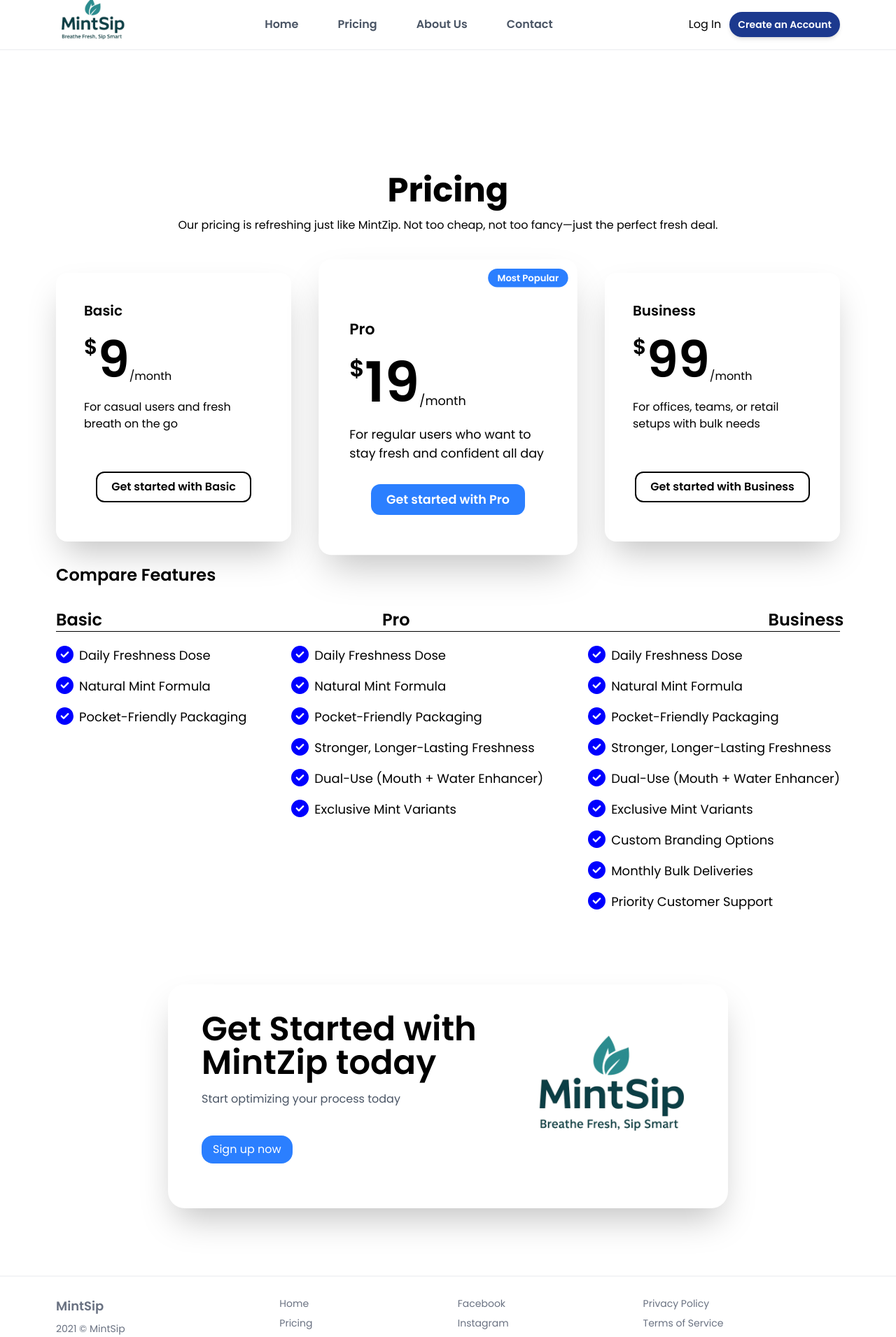
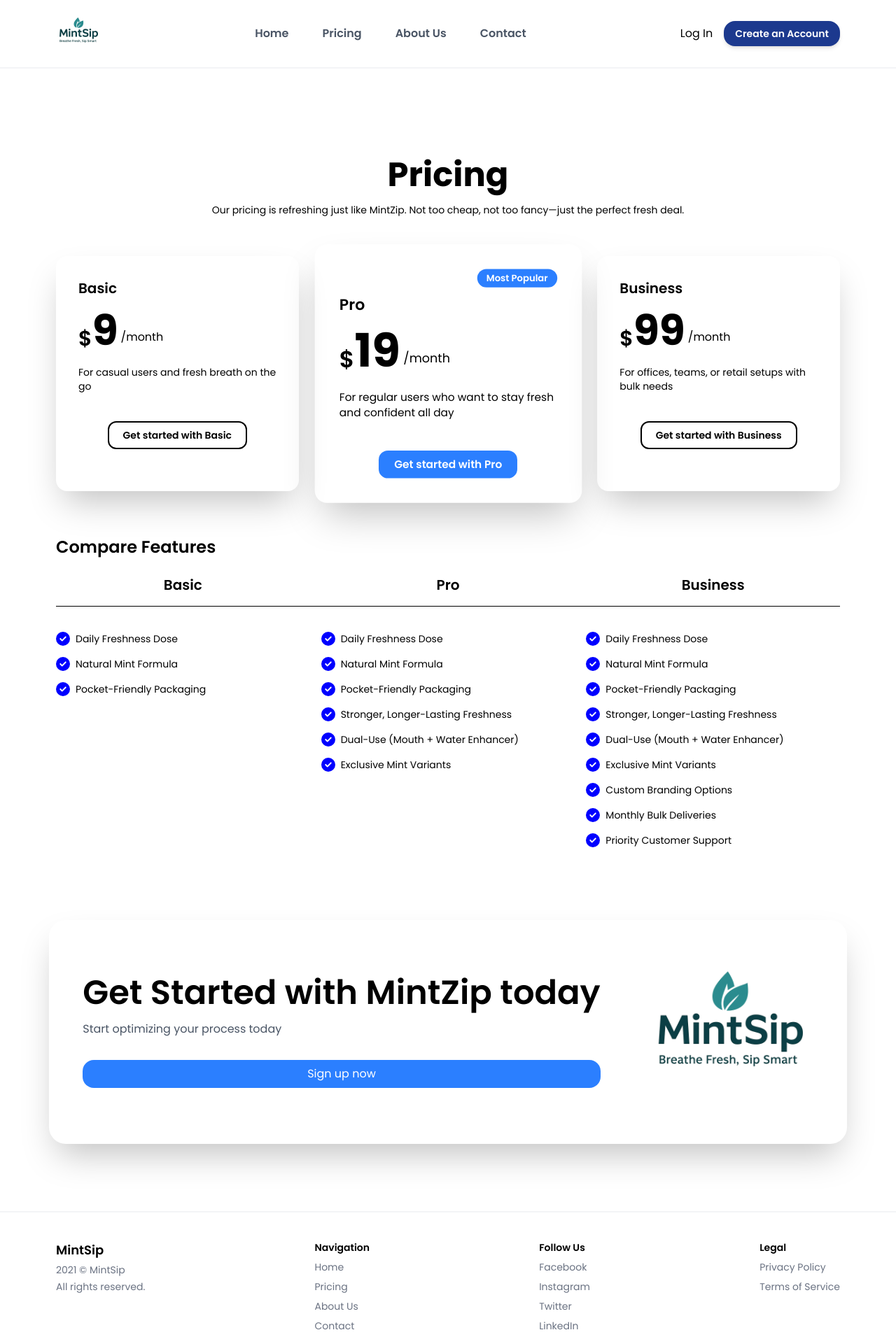
Before and after one commit to M-Juss/React-Tailwind-Website, a React (Vite) app: page /pricing in a window 1280 px wide. Shown: the top 1911 px of the page at 70% size. Built offline with nearby package versions, Linux system fonts and the light colour scheme.

Commit message:
Fix the website layout and make it responsive

```diff
--- a/src/components/Footer.jsx
+++ b/src/components/Footer.jsx
@@ -1,37 +1,49 @@
-import React from 'react'
-import { Link } from 'react-router-dom'
+import React from 'react';
+import { Link } from 'react-router-dom';
 
 const Footer = () => {
   return (
-    <div className='min-w-screen h-32 border-gray-100 border-t-2 flex px-20 mt-24 pt-7  text-gray-500 text-sm space-x-48 pb-36'>
+    <footer>
+        <div className="w-full border-t-2 border-gray-100 mt-24 pt-10 pb-10 px-6 md:px-12 lg:px-20 bg-white text-gray-500 text-sm">
+      <div className="flex flex-col md:flex-row md:justify-between md:items-start space-y-10 md:space-y-0">
 
-        <div className='flex-col'>
-            <h1 className='pb-2 text-lg font-semibold'>MintSip</h1>
-            <h1>2021 © MintSip</h1>
-            <h1>All rights reserved.</h1>
+        {/* Logo and copyright */}
+        <div className="flex flex-col space-y-1">
+          <h1 className="text-lg font-semibold text-black">MintSip</h1>
+          <p>2021 © MintSip</p>
+          <p>All rights reserved.</p>
         </div>
 
-        <div className='flex-col'>
-            <h1 className='pb-2'><Link to="/">Home</Link></h1>
-            <h1 className='pb-2'><Link to="/pricing">Pricing</Link></h1>
-            <h1 className='pb-2'><Link to="/about">About Us</Link></h1>
-            <h1><Link to="/contact">Contact</Link></h1>
+        {/* Navigation Links */}
+        <div className="flex flex-col space-y-2">
+          <h1 className="font-semibold text-black">Navigation</h1>
+          <Link to="/" className="hover:text-blue-600">Home</Link>
+          <Link to="/pricing" className="hover:text-blue-600">Pricing</Link>
+          <Link to="/about" className="hover:text-blue-600">About Us</Link>
+          <Link to="/contact" className="hover:text-blue-600">Contact</Link>
         </div>
 
-        <div className='flex-col'>
-            <h1 className='pb-2'>Facebook</h1>
-            <h1 className='pb-2'>Instagram</h1>
-            <h1 className='pb-2'>Twitter</h1>
-            <h1>LinkedIn</h1>
+        {/* Social Media */}
+        <div className="flex flex-col space-y-2">
+          <h1 className="font-semibold text-black">Follow Us</h1>
+          <p className="hover:text-blue-600 cursor-pointer">Facebook</p>
+          <p className="hover:text-blue-600 cursor-pointer">Instagram</p>
+          <p className="hover:text-blue-600 cursor-pointer">Twitter</p>
+          <p className="hover:text-blue-600 cursor-pointer">LinkedIn</p>
         </div>
 
-        <div className='flex-col'>
-            <h1 className='pb-2'>Privacy Policy</h1>
-            <h1>Terms of Service</h1>
+        {/* Legal */}
+        <div className="flex flex-col space-y-2">
+          <h1 className="font-semibold text-black">Legal</h1>
+          <p className="hover:text-blue-600 cursor-pointer">Privacy Policy</p>
+          <p className="hover:text-blue-600 cursor-pointer">Terms of Service</p>
         </div>
+      </div>
+    </div>
 
-    </div>
-  )
-}
+    </footer>
 
-export default Footer
+  );
+};
+
+export default Footer;
--- a/src/components/GetStarted.jsx
+++ b/src/components/GetStarted.jsx
@@ -1,18 +1,23 @@
-import React from 'react'
+import React from 'react';
 
 const GetStarted = () => {
   return (
-    <div className='flex h-fit w-fit rounded-3xl shadow-2xl mt-24 mx-auto px-12 py-10 space-x-16'>
-        <div className='flex-col '>
-            <h1 className='font-semibold text-5xl w-100 pb-4'>Get Started with MintZip today</h1>
-            <h1 className='text-gray-600 pb-10'>Start optimizing your process today</h1>
-            <button className='py-2 px-4 bg-blue-500 rounded-2xl text-white'> Sign up now</button>
-        </div>
-        <div className=''>
-            <img src=".\image\mainLogo.png" alt="MintZip-Logo" className='size-60' />
-        </div>
+    <div className="flex flex-col md:flex-row items-center justify-between rounded-3xl shadow-2xl mt-24 mx-auto px-6 md:px-12 py-10 space-y-10 md:space-y-0 md:space-x-16 max-w-6xl bg-white">
+      {/* Text Section */}
+      <div className="flex flex-col text-center md:text-left">
+        <h1 className="font-semibold text-3xl sm:text-4xl md:text-5xl w-full pb-4">Get Started with MintZip today</h1>
+        <p className="text-gray-600 pb-8">Start optimizing your process today</p>
+        <button className="py-2 px-6 bg-blue-500 rounded-2xl text-white hover:bg-blue-600 transition duration-300">
+          Sign up now
+        </button>
+      </div>
+
+      {/* Image Section */}
+      <div className="flex justify-center">
+        <img src="./image/mainLogo.png" alt="MintZip-Logo" className="w-40 sm:w-48 md:w-60" />
+      </div>
     </div>
-  )
-}
+  );
+};
 
-export default GetStarted
+export default GetStarted;
--- a/src/components/NavBar.jsx
+++ b/src/components/NavBar.jsx
@@ -1,24 +1,54 @@
-import React from 'react';
+import React, { useState } from 'react';
 import { Link } from 'react-router-dom';
+import { FaBars, FaTimes } from 'react-icons/fa';
 
 const NavBar = () => {
+  const [menuOpen, setMenuOpen] = useState(false);
+
   return (
-    <div className='border-b-2 border-b-gray-100 h-18 w-screen flex px-20 items-center space-x-3.5 justify-between'>
-          <img src=".\image\mainLogo.png" alt="MintZip-Logo" className='h-26' />
-          <nav>
-            <ul className='flex space-x-14 justify-between text-gray-600 font-semibold'>
-              <li className=' hover:text-blue-600'><Link to="/">Home</Link></li>
-              <li className=' hover:text-blue-600'><Link to="/pricing">Pricing</Link></li>
-              <li className=' hover:text-blue-600'><Link to="/about">About Us</Link></li>
-              <li className=' hover:text-blue-600'><Link to="/contact">Contact</Link></li>
-            </ul>
-          </nav>
-          <div className='flex space-x-3 items-center'>
-            <h1 className=' hover:text-blue-600'>Log In</h1>
-            <button className='py-2 px-3 bg-blue-900 rounded-4xl text-white font-semibold text-sm hover:bg-blue-600 transition-all duration-300 transform hover:scale-105 shadow-md '>Create an Account</button>
-          </div>
+    <nav>
+          <div className='border-b-2 border-b-gray-100 w-full px-6 md:px-10 lg:px-20 py-4 flex items-center justify-between relative'>
+      {/* Logo */}
+      <img src='./image/mainLogo.png' alt='MintZip-Logo' className='h-12 md:h-16' />
+
+      {/* Desktop Nav */}
+      <nav className='hidden lg:flex space-x-12 text-gray-600 font-semibold'>
+        <Link to="/" className='hover:text-blue-600'>Home</Link>
+        <Link to="/pricing" className='hover:text-blue-600'>Pricing</Link>
+        <Link to="/about" className='hover:text-blue-600'>About Us</Link>
+        <Link to="/contact" className='hover:text-blue-600'>Contact</Link>
+      </nav>
+
+      {/* Action buttons (Log in / Create Account) */}
+      <div className='hidden lg:flex space-x-4 items-center'>
+        <span className='hover:text-blue-600 cursor-pointer'>Log In</span>
+        <button className='py-2 px-4 bg-blue-900 rounded-2xl text-white text-sm font-semibold hover:bg-blue-600 transition duration-300 transform hover:scale-105 shadow-md'>
+          Create an Account
+        </button>
       </div>
-  )
-}
 
-export default NavBar
+      {/* Mobile Menu Button */}
+      <button className='lg:hidden text-2xl text-gray-700' onClick={() => setMenuOpen(!menuOpen)}>
+        {menuOpen ? <FaTimes /> : <FaBars />}
+      </button>
+
+      {/* Mobile Dropdown Menu */}
+      {menuOpen && (
+        <div className='absolute top-full left-0 w-full bg-white z-10 flex flex-col items-center space-y-4 py-6 border-t border-gray-200 shadow-md lg:hidden'>
+          <Link to="/" className='hover:text-blue-600' onClick={() => setMenuOpen(false)}>Home</Link>
+          <Link to="/pricing" className='hover:text-blue-600' onClick={() => setMenuOpen(false)}>Pricing</Link>
+          <Link to="/about" className='hover:text-blue-600' onClick={() => setMenuOpen(false)}>About Us</Link>
+          <Link to="/contact" className='hover:text-blue-600' onClick={() => setMenuOpen(false)}>Contact</Link>
+          <span className='hover:text-blue-600'>Log In</span>
+          <button className='py-2 px-4 bg-blue-900 rounded-2xl text-white text-sm font-semibold hover:bg-blue-600 transition duration-300 transform hover:scale-105 shadow-md'>
+            Create an Account
+          </button>
+        </div>
+      )}
+    </div>
+    </nav>
+
+  );
+};
+
+export default NavBar;
--- a/src/pages/About.jsx
+++ b/src/pages/About.jsx
@@ -4,64 +4,75 @@ import Footer from '../components/Footer';
 
 const About = () => {
   return (
-    <div className='bg-white min-h-screen min-w-screen flex-col'>
-      <NavBar/>
+    <div className='bg-white min-h-screen flex flex-col'>
+      <NavBar />
 
-     <div className='pt-30 pb-32 px-20'>
-        <h1 className='text-center text-5xl font-bold pb-3.5'>About Us</h1>
-        <h2 className=' text-center text-md px-52'>At MintZip, we believe that freshness isn’t just a feeling—it’s a lifestyle. Born out of the desire to combine hydration with instant oral freshness, we created a product that’s convenient, natural, and confidence-boosting.</h2>
-        <img src=".\image\mainLogo.png" alt="MintZip-Logo" className='h-96 mx-auto px-96 mb-20'/>
+      {/* About Section */}
+      <div className='pt-20 pb-16 px-6 md:px-20'>
+        <h1 className='text-center text-4xl md:text-5xl font-bold pb-4'>About Us</h1>
+        <p className='text-center text-sm md:text-base max-w-4xl mx-auto pb-10'>
+          At MintZip, we believe that freshness isn’t just a feeling—it’s a lifestyle. Born out of the desire to combine hydration with instant oral freshness, we created a product that’s convenient, natural, and confidence-boosting.
+        </p>
+        <img
+          src="/image/mainLogo.png"
+          alt="MintZip Logo"
+          className='h-auto max-h-80 mx-auto mb-16'
+        />
 
-        <h1 className='text-center text-5xl font-bold pb-3.5'>Our Mission</h1>
-        <h2 className=' text-center text-md px-52'>At MintZip, our mission is to empower people to feel confident, refreshed, and ready—anytime, anywhere. We aim to revolutionize the way freshness is experienced by combining hydration and breath care in one smart, natural solution. Through innovation, quality ingredients, and thoughtful design, we strive to make freshness accessible, convenient, and always on-the-go.</h2>
+        {/* Mission Section */}
+        <h1 className='text-center text-4xl md:text-5xl font-bold pb-4'>Our Mission</h1>
+        <p className='text-center text-sm md:text-base max-w-4xl mx-auto'>
+          At MintZip, our mission is to empower people to feel confident, refreshed, and ready—anytime, anywhere. We aim to revolutionize the way freshness is experienced by combining hydration and breath care in one smart, natural solution. Through innovation, quality ingredients, and thoughtful design, we strive to make freshness accessible, convenient, and always on-the-go.
+        </p>
       </div>
 
-      <div className='flex px-60 justify-center h-fit space-x-100'>
-        <h1 className='text-5xl font-semibold w-3 pt-16'>Breathe Fresh. Sip Smart. Live Confident.</h1>
-        <img src=".\image\MintZip-Bottle.jpg" alt="MinzZip-bottle" className='h-96' />
+      {/* Tagline Section */}
+      <div className='flex flex-col-reverse lg:flex-row items-center justify-center gap-15 px-6 md:px-20 py-16'>
+        <h1 className='text-3xl md:text-4xl font-semibold text-center lg:text-left max-w-4xl'>
+          Breathe Fresh. Sip Smart. Live Confident.
+        </h1>
+        <img
+          src="/image/MintZip-Bottle.jpg"
+          alt="MintZip bottle"
+          className='h-auto max-h-96 object-contain'
+        />
       </div>
 
-      <div className='pt-44 pb-10 px-20'>
-        <h1 className='text-center text-5xl font-bold pb-3.5'>Team</h1>
-        <h2 className=' text-center text-md px-52'>Meet the people behind our magical product</h2>
+      {/* Team Section */}
+      <div className='pt-24 pb-10 px-6 md:px-20'>
+        <h1 className='text-center text-4xl md:text-5xl font-bold pb-3.5'>Team</h1>
+        <p className='text-center text-sm md:text-base max-w-2xl mx-auto'>
+          Meet the people behind our magical product
+        </p>
       </div>
 
-    <div className='flex px-20 justify-center'>
-      <div className='flex-col w-40'>
-        <img src=".\image\Ceo.jpg" alt="Ceo-image" className='h-28 mx-auto '/>
-        <h1 className='text-center'>Chief Executive Officer</h1>
+      {/* Team Grid */}
+      <div className='grid grid-cols-2 md:grid-cols-3 lg:grid-cols-5 gap-8 px-6 md:px-20 pb-24 text-center'>
+        <div>
+          <img src="/image/Ceo.jpg" alt="CEO" className='h-28 mx-auto mb-2 rounded-full object-cover' />
+          <h2 className='text-sm font-medium'>Chief Executive Officer</h2>
         </div>
-
-      <div className='flex-col w-40'>
-        <img src=".\image\Sr-Dev.jpg" alt="Sr.Dev-image" className='h-28 mx-auto '/>
-        <h1 className='text-center'>Senior Developer</h1>
+        <div>
+          <img src="/image/Sr-Dev.jpg" alt="Senior Developer" className='h-28 mx-auto mb-2 rounded-full object-cover' />
+          <h2 className='text-sm font-medium'>Senior Developer</h2>
         </div>
-
-      <div className='flex-col w-40'>
-        <img src=".\image\QaTester.jpg" alt="Sr.Dev-image" className='h-28 mx-auto '/>
-        <h1 className='text-center'>QA Tester</h1>
+        <div>
+          <img src="/image/QaTester.jpg" alt="QA Tester" className='h-28 mx-auto mb-2 rounded-full object-cover' />
+          <h2 className='text-sm font-medium'>QA Tester</h2>
         </div>
-
+        <div>
+          <img src="/image/Front-End.jpg" alt="Front-end" className='h-28 mx-auto mb-2 rounded-full object-cover' />
+          <h2 className='text-sm font-medium'>Front-end Developer</h2>
         </div>
-
-    <div className='flex px-20 justify-center'>
-      <div className='flex px-20 pt-5'>
-        <div className='flex-col w-40'>
-          <img src=".\image\Front-End.jpg" alt="Front-End-image" className='h-28 mx-auto '/>
-          <h1 className='text-center'>Front-end Developer</h1>
-        </div>
-
-        <div className='flex-col w-40'>
-          <img src=".\image\Back-End.jpg" alt="Back-End-image" className='h-28 mx-auto '/>
-          <h1 className='text-center'>Back-end Developer</h1>
-        </div>
+        <div>
+          <img src="/image/Back-End.jpg" alt="Back-end" className='h-28 mx-auto mb-2 rounded-full object-cover' />
+          <h2 className='text-sm font-medium'>Back-end Developer</h2>
         </div>
       </div>
 
       <Footer />
     </div>
+  );
+};
 
-  )
-}
-
-export default About
+export default About;
--- a/src/pages/Contact.jsx
+++ b/src/pages/Contact.jsx
@@ -8,7 +8,7 @@ const Contact = () => {
     <div className='flex-col bg-white h-screen min-w-screen'>
       <NavBar/>
 
-      <div className='flex space-x-30 h-fit'>
+      <div className='flex md space-x-30 h-fit'>
         <div>
           <img src=".\image\MintZip-Design.png" alt="" className='size-170 w-200' />
         </div>
--- a/src/pages/Pricing.jsx
+++ b/src/pages/Pricing.jsx
@@ -1,139 +1,104 @@
-import React from 'react'
-import NavBar from '../components/NavBar'
+import React from 'react';
+import NavBar from '../components/NavBar';
 import { FaCircleCheck } from "react-icons/fa6";
 import Footer from '../components/Footer';
 import GetStarted from '../components/GetStarted';
 
 const Pricing = () => {
-
-
-const basic = ["Daily Freshness Dose", "Natural Mint Formula", "Pocket-Friendly Packaging"];
-const pro = [...basic, "Stronger, Longer-Lasting Freshness", "Dual-Use (Mouth + Water Enhancer)", "Exclusive Mint Variants"];
-const business = [...pro, "Custom Branding Options", "Monthly Bulk Deliveries", "Priority Customer Support"];
-
+  const basic = ["Daily Freshness Dose", "Natural Mint Formula", "Pocket-Friendly Packaging"];
+  const pro = [...basic, "Stronger, Longer-Lasting Freshness", "Dual-Use (Mouth + Water Enhancer)", "Exclusive Mint Variants"];
+  const business = [...pro, "Custom Branding Options", "Monthly Bulk Deliveries", "Priority Customer Support"];
 
   return (
-    <div className='min-h-screen min-w-screen bg-white flex-col'>
-      <NavBar/>
+    <div className='min-h-screen w-full bg-white flex flex-col'>
+      <NavBar />
 
-      <div className='pt-44 pb-14 px-20'>
-        <h1 className='text-center text-5xl font-bold pb-3.5'>Pricing</h1>
-        <h2 className=' text-center text-md'>Our pricing is refreshing just like MintZip. Not too cheap, not too fancy—just the perfect fresh deal.</h2>
+      {/* Header */}
+      <div className='pt-32 pb-14 px-6 md:px-20'>
+        <h1 className='text-center text-4xl md:text-5xl font-bold pb-4'>Pricing</h1>
+        <h2 className='text-center text-sm md:text-md'>Our pricing is refreshing just like MintZip. Not too cheap, not too fancy—just the perfect fresh deal.</h2>
       </div>
 
-      <div className='flex justify-between px-20 space-x-14'>
-        <div className='flex-1 h-96 shadow-2xl rounded-2xl transition-all duration-300 transform hover:scale-105'>
-          <div className='flex-col px-10 py-10'>
-            <h1 className='font-semibold text-xl pb-5'>Basic</h1>
-            <div className='flex h-fit'>
-              <h1 className='text-3xl font-semibold'>$</h1>
-              <h1 className='text-7xl font-semibold'>9</h1>
-              <h1 className='items-end flex'>/month</h1>
-            </div>
-            <h1 className='pt-5 pb-14'>For casual users and fresh breath on the go</h1>
-            <div className='flex justify-center'>
-              <button className='border-2 py-2 px-5 text-md font-semibold rounded-xl'>
-              Get started with Basic
-              </button>
-            </div>
+      {/* Pricing Cards */}
+      <div className='grid grid-cols-1 md:grid-cols-3 gap-10 px-6 md:px-20'>
+        {/* Basic */}
+        <div className='shadow-2xl rounded-2xl transition-transform duration-300 hover:scale-105 p-8'>
+          <h1 className='font-semibold text-xl pb-4'>Basic</h1>
+          <div className='flex items-end'>
+            <h1 className='text-3xl font-semibold'>$</h1>
+            <h1 className='text-6xl font-bold'>9</h1>
+            <span className='pl-1 pb-2 text-md'>/month</span>
+          </div>
+          <p className='pt-5 pb-10 text-sm'>For casual users and fresh breath on the go</p>
+          <div className='text-center'>
+            <button className='border-2 py-2 px-5 text-sm font-semibold rounded-xl'>Get started with Basic</button>
           </div>
         </div>
 
-        <div className='flex-1 h-96 shadow-2xl rounded-2xl scale-110'>
-          <div className='flex justify-end pt-3 px-3'>
-            <h1 className='bg-blue-500 py-1 px-3 rounded-xl text-xs font-semibold text-white'>Most Popular</h1>
+        {/* Pro */}
+        <div className='shadow-2xl rounded-2xl transition-transform duration-300 hover:scale-105 p-8 scale-105 md:scale-110'>
+          <div className='flex justify-end'>
+            <span className='bg-blue-500 text-white text-xs font-semibold px-3 py-1 rounded-xl'>Most Popular</span>
           </div>
-            <div className='flex justify-center'>
-          <div className='flex-col px-10 py-10'>
-            <h1 className='font-semibold text-xl pb-5'>Pro</h1>
-            <div className='flex h-fit'>
-              <h1 className='text-3xl font-semibold'>$</h1>
-              <h1 className='text-7xl font-semibold'>19</h1>
-              <h1 className='items-end flex'>/month</h1>
-            </div>
-            <h1 className='pt-5 pb-7'>For regular users who want to stay fresh and confident all day</h1>
-            <div className='flex justify-center'>
-              <button className=' py-2 px-5 text-md font-semibold rounded-xl text-white bg-blue-500'>
-              Get started with Pro
-              </button>
-            </div>
-            </div>
+          <h1 className='font-semibold text-xl pt-2 pb-4'>Pro</h1>
+          <div className='flex items-end'>
+            <h1 className='text-3xl font-semibold'>$</h1>
+            <h1 className='text-6xl font-bold'>19</h1>
+            <span className='pl-1 pb-2 text-md'>/month</span>
+          </div>
+          <p className='pt-5 pb-10 text-sm'>For regular users who want to stay fresh and confident all day</p>
+          <div className='text-center'>
+            <button className='bg-blue-500 text-white py-2 px-5 text-sm font-semibold rounded-xl'>Get started with Pro</button>
           </div>
         </div>
 
-        <div className='flex-1 h-96 shadow-2xl rounded-2xl transition-all duration-300 transform hover:scale-105'>
-          <div className='flex-col px-10 py-10'>
-            <h1 className='font-semibold text-xl pb-5'>Business</h1>
-            <div className='flex h-fit'>
-              <h1 className='text-3xl font-semibold'>$</h1>
-              <h1 className='text-7xl font-semibold'>99</h1>
-              <h1 className='items-end flex'>/month</h1>
-            </div>
-            <h1 className='pt-5 pb-14'>For offices, teams, or retail setups with bulk needs</h1>
-            <div className='flex justify-center'>
-            <div className='flex justify-center'>
-              <button className='border-2 py-2 px-5 text-md font-semibold rounded-xl '>
-              Get started with Business
-              </button>
-            </div>
-            </div>
+        {/* Business */}
+        <div className='shadow-2xl rounded-2xl transition-transform duration-300 hover:scale-105 p-8'>
+          <h1 className='font-semibold text-xl pb-4'>Business</h1>
+          <div className='flex items-end'>
+            <h1 className='text-3xl font-semibold'>$</h1>
+            <h1 className='text-6xl font-bold'>99</h1>
+            <span className='pl-1 pb-2 text-md'>/month</span>
+          </div>
+          <p className='pt-5 pb-10 text-sm'>For offices, teams, or retail setups with bulk needs</p>
+          <div className='text-center'>
+            <button className='border-2 py-2 px-5 text-sm font-semibold rounded-xl'>Get started with Business</button>
           </div>
         </div>
       </div>
 
-      <div className='px-20 h-fit'>
-      <h1 className='pt-8 text-2xl font-semibold'>Compare Features</h1>
+      {/* Feature Comparison */}
+      <div className='px-6 md:px-20 pt-16'>
+        <h1 className='text-2xl font-semibold mb-6'>Compare Features</h1>
 
-      <div className='flex w-full space-x-100'>
-        <h1 className='pt-8 text-2xl font-semibold'>Basic</h1>
-        <h1 className='pt-8 text-2xl font-semibold pr-28'>Pro</h1>
-        <h1 className='pt-8 text-2xl font-semibold'>Business</h1>
+        {/* Plan Headers */}
+        <div className='grid grid-cols-1 md:grid-cols-3 gap-4 text-center font-semibold text-xl'>
+          <h1>Basic</h1>
+          <h1>Pro</h1>
+          <h1>Business</h1>
+        </div>
+
+        <div className='border-b my-4' />
+
+        {/* Features List */}
+        <div className='grid grid-cols-1 md:grid-cols-3 gap-4'>
+          {[basic, pro, business].map((plan, i) => (
+            <div className='pt-3' key={i}>
+              {plan.map((item, index) => (
+                <div className='flex items-start gap-2 py-2 text-sm' key={index}>
+                  <FaCircleCheck color='blue' size={20} />
+                  <span>{item}</span>
+                </div>
+              ))}
+            </div>
+          ))}
+        </div>
       </div>
 
-      <div className=' border-b-black border-b-1'></div>
-
-      <div className='flex w-full justify-between'>
-        <div className='flex-col pt-3'>
-        {basic.map((item,index) => {
-          return(
-            <div className='flex space-x-2 py-2 text-lg'>
-              <FaCircleCheck color='blue' size={25} />
-              <h1 key={index}>{item}</h1>
-            </div>
-
-          );
-        })}
-        </div>
-
-      <div className='flex-col pt-3'>
-        {pro.map((item,index) => {
-          return(
-            <div className='flex space-x-2 py-2 text-lg'>
-              <FaCircleCheck color='blue' size={25} />
-              <h1 key={index}>{item}</h1>
-            </div>
-
-          );
-        })}
-        </div>
-
-        <div className='flex-col pt-3'>
-        {business.map((item,index) => {
-          return(
-            <div className='flex space-x-2 py-2 text-lg'>
-              <FaCircleCheck color='blue' size={25} />
-              <h1 key={index}>{item}</h1>
-            </div>
-          );
-        })}
-        </div>
-      </div>
-      </div>
       <GetStarted />
       <Footer />
     </div>
+  );
+};
 
-  )
-}
-
-export default Pricing
+export default Pricing;
```
Also changed, not shown: src/pages/Home.jsx (+88 -82 lines). Lines whose indentation alone changed are shown as unchanged.
